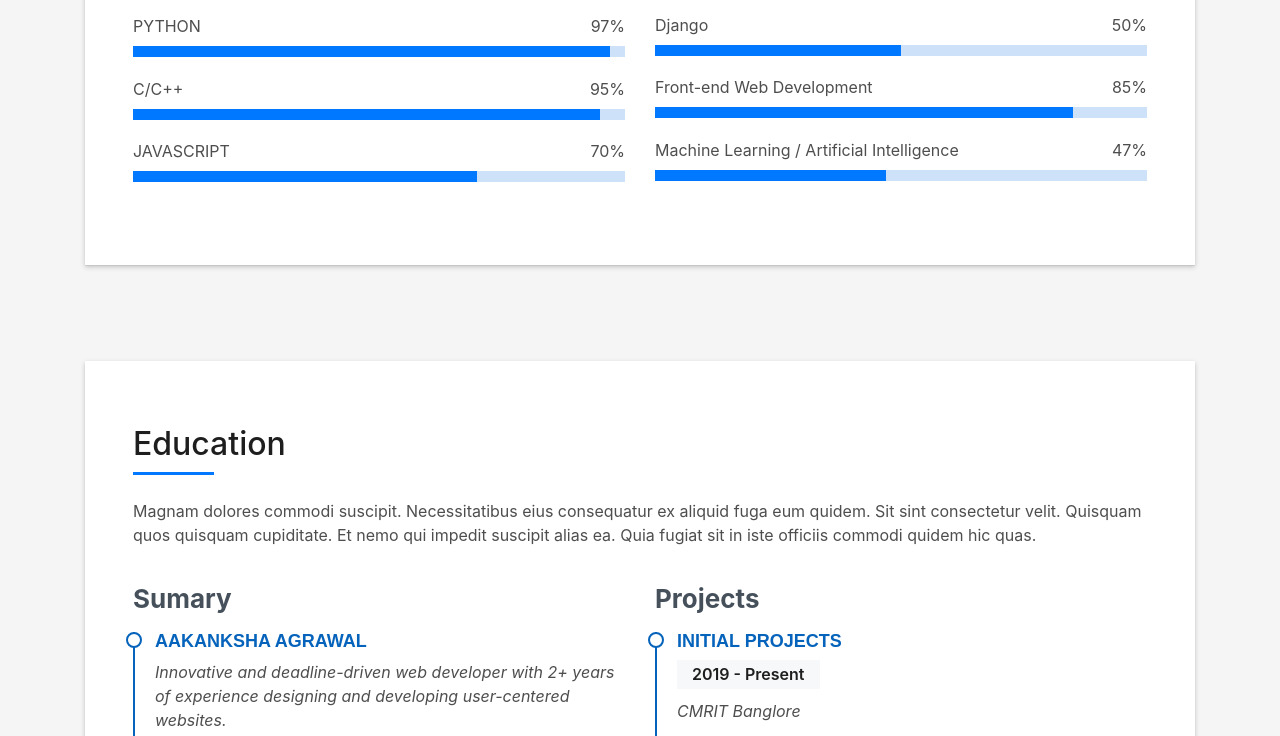
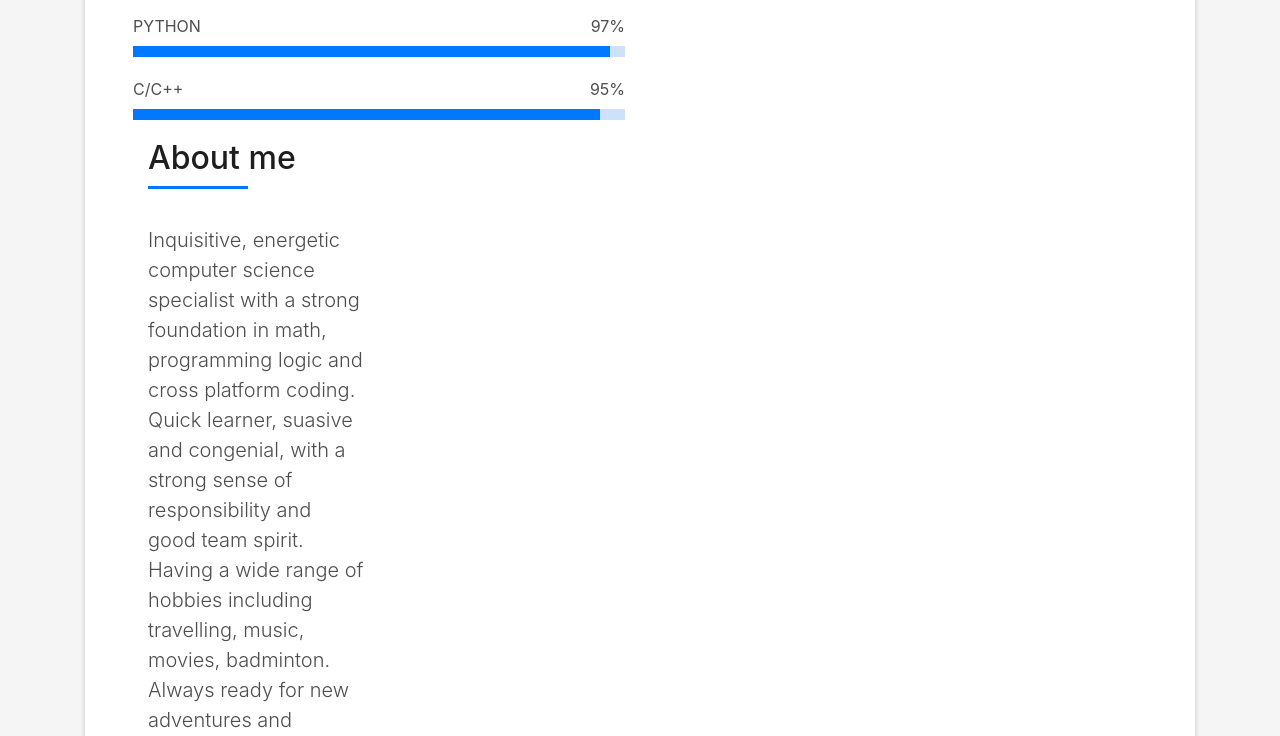
Before and after one commit to aakankshaagr/Resume, a plain HTML site: page portfolio/index.html in a window 1280 px wide. Shown: the part 1300-2036 px from the top of the page. Drawn offline with Linux system fonts and the light colour scheme; files whose address does not match are found by name.

Commit message:
commit 3

```diff
--- a/portfolio/index.html
+++ b/portfolio/index.html
@@ -133,11 +133,11 @@
                       <div class="progress-bar" role="progressbar" style="width: 95%" aria-valuenow="75" aria-valuemin="0"
                         aria-valuemax="100"></div>
                     </div>
-                    <span>JAVASCRIPT</span> <span class="pull-right">70%</span>
+                    <!--<span>JAVASCRIPT</span> <span class="pull-right">70%</span>
                     <div class="progress">
                       <div class="progress-bar" role="progressbar" style="width: 70%" aria-valuenow="90" aria-valuemin="0" aria-valuemax="100"></div>
                     </div>
-                  </div>
+                  </div>-->
                 </div>
                 <div class="col-md-6">
                   <div class="about-me pt-4 pt-md-0">
```
